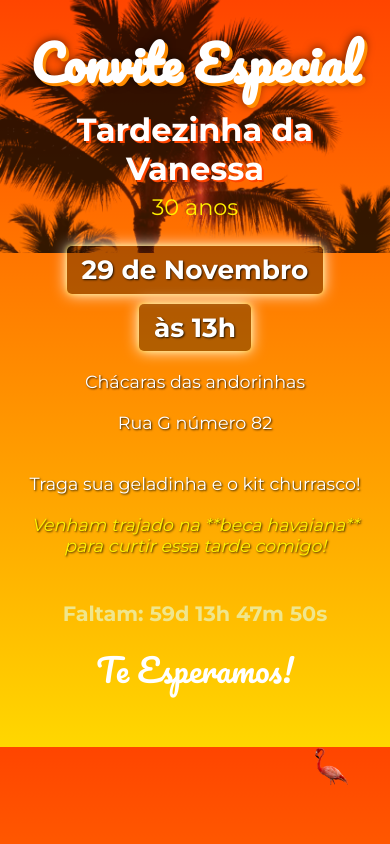
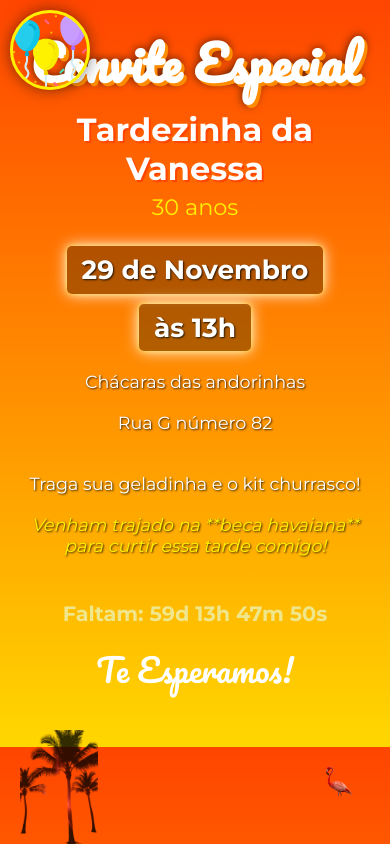
Before and after one commit to MarceloMederi/Convite_niver_mana, a plain HTML site: page index.html in a window 390 px wide. Both pictures are taken after a click on the button "ABRIR CONVITE & PLAY". Drawn offline with Linux system fonts and the light colour scheme.

Commit message:
Foi alterado a estrutura para inclusão da foto da aniversariante

```diff
--- a/assets/css/style.css
+++ b/assets/css/style.css
@@ -6,13 +6,11 @@
 }
 
 body, html {
-    /* CORREÇÃO: Removido height: 100% para permitir a rolagem nativa da página */
-    /* Gradiente de Pôr do Sol Tropical */
     background: linear-gradient(
         to bottom,
-        #FF4500, /* Vermelho Laranja Intenso (Topo) */
-        #FF8C00, /* Laranja Escuro (Meio) */
-        #FFD700  /* Amarelo Dourado (Base, Areia) */
+        #FF4500,
+        #FF8C00,
+        #FFD700
     );
     font-family: 'Montserrat', sans-serif;
     color: white;
@@ -31,13 +29,7 @@ body, html {
     padding: 20px;
     max-width: 450px;
     margin: 0 auto;
-    /* CORREÇÃO: Alterado de min-height para apenas padding-bottom para garantir espaço */
     padding-bottom: 50px;
-
-    /* CORREÇÃO: Removidas as propriedades flex para permitir rolagem de conteúdo longo */
-    /* display: flex; */
-    /* flex-direction: column; */
-    /* justify-content: space-around; */
 
     position: relative;
     z-index: 2;
@@ -197,21 +189,9 @@ footer {
 /* --- DECORAÇÕES (Imagens de Fundo) --- */
 /* -------------------------------------- */
 
-/* Coqueiro (ajustado para o caminho 'assets/img/') */
-.coqueiro-topo {
-    position: absolute;
-    top: 0;
-    left: 0;
-    width: 100%;
-    height: 30vh;
-    background: url('../img/lugar-de-ferias-tropicais-removebg-preview.png') no-repeat top center / cover;
-    opacity: 0.8;
-    z-index: 1;
-}
-
-/* Flamingo (ajustado para o caminho 'assets/img/') */
+/* Flamingo (canto inferior direito) */
 .flamingo {
-    position: absolute;
+    position: fixed; /* Usar fixed para que fique sempre visível */
     bottom: 0;
     right: 20px;
     width: 25vw;
@@ -220,3 +200,49 @@ footer {
     background: url('../img/Flamingo-Sérgio-Messias-removebg-preview.png') no-repeat center / contain;
     z-index: 3;
 }
+
+/* NOVO: Coqueiro (canto inferior esquerdo) */
+.coqueiro-inferior {
+    position: fixed; /* Usar fixed para que fique sempre visível */
+    bottom: 0; /* Mesma altura do flamingo */
+    left: 20px; /* Posicionado no canto esquerdo */
+    width: 25vw;
+    max-width: 150px;
+    height: 200px; /* Ajustado para um coqueiro ser um pouco mais alto */
+    background: url('../img/lugar-de-ferias-tropicais-removebg-preview.png') no-repeat bottom center / contain;
+    opacity: 0.8;
+    z-index: 1;
+    transform: scaleX(-1); /* Espelha o coqueiro para parecer que está do outro lado */
+}
+
+/* NOVO: Foto Circular (canto superior esquerdo) */
+.foto-perfil {
+    position: absolute; /* Posiciona relativo ao corpo/container */
+    top: 20px; /* Espaço do topo */
+    left: 20px; /* Espaço da esquerda */
+    width: 100px; /* Tamanho da foto */
+    height: 100px; /* Deve ser igual à largura para ser um círculo perfeito */
+    border-radius: 50%; /* Faz a imagem ser um círculo */
+    background: url('../img/favicon/balloons.png') no-repeat center / cover; /* Substitua 'foto_da_vanessa.png' pela sua foto */
+    border: 5px solid #FFF000; /* Borda dourada vibrante */
+    box-shadow: 0 0 15px rgba(0, 0, 0, 0.5);
+    z-index: 4; /* Garante que fique acima de outros elementos */
+    overflow: hidden; /* Garante que a imagem se ajuste ao círculo */
+}
+
+/* Media Queries para ajustar tamanhos em telas menores */
+@media (max-width: 768px) {
+    .foto-perfil {
+        width: 80px;
+        height: 80px;
+        top: 10px;
+        left: 10px;
+        border-width: 3px;
+    }
+
+    .flamingo, .coqueiro-inferior {
+        width: 20vw;
+        max-width: 100px;
+        height: 120px;
+    }
+}
--- a/index.html
+++ b/index.html
@@ -58,7 +58,9 @@
     </div>
 
     <div class="decoracao flamingo"></div>
-    <div class="decoracao coqueiro-topo"></div>
+    <div class="decoracao coqueiro-inferior"></div>
+
+    <div class="decoracao foto-perfil"></div>
 
     <script src="assets/js/script.js"></script>
 </body>
```
